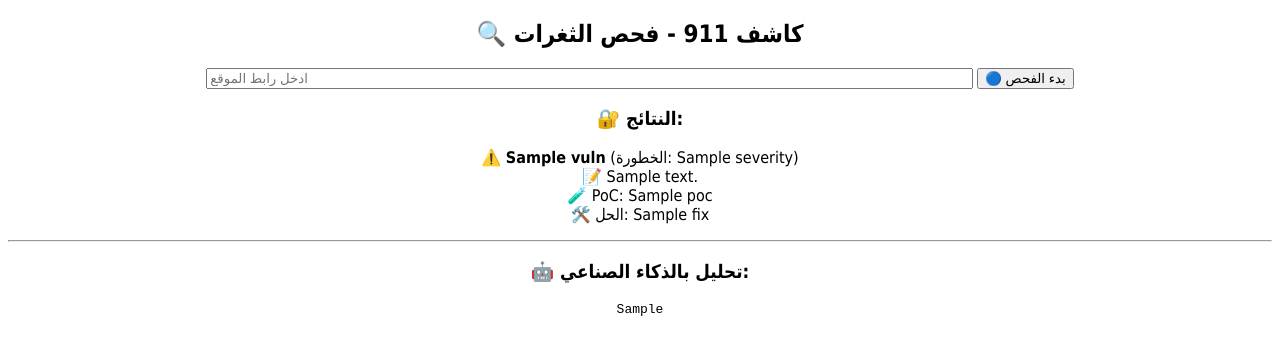
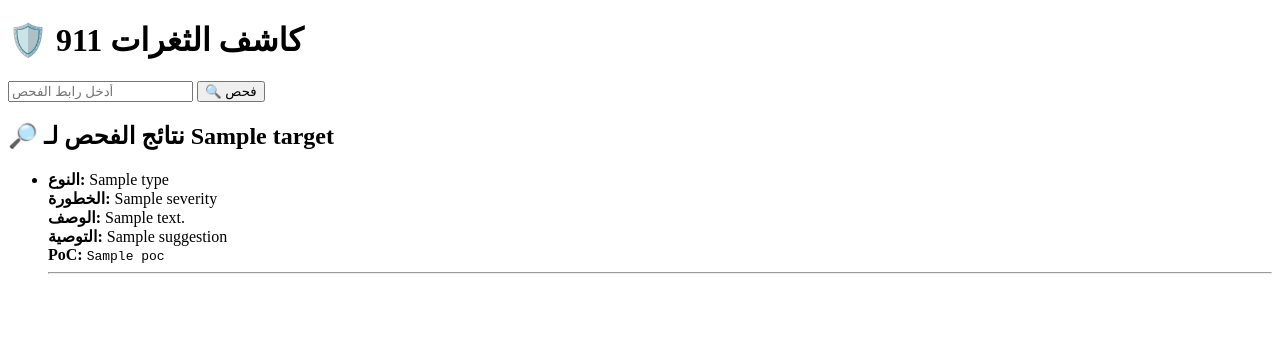
Before and after one commit to Mamduh-911/kashf-911-fresh, a Flask app: template templates/index.html in a window 1280 px wide. Shown: the top 355 px of the page. Run offline with Flask 3, Linux system fonts and the light colour scheme; the template is opened without the code that fills it: most values are stand-ins (such as "Sample title", 1, 10 or a date in 2020).

Commit message:
Update index.html

```diff
--- a/templates/index.html
+++ b/templates/index.html
@@ -1,30 +1,35 @@
+<!-- templates/index.html -->
 <!DOCTYPE html>
 <html lang="ar">
 <head>
     <meta charset="UTF-8">
-    <title>كاشف 911 - فحص الثغرات</title>
+    <title>كاشف الثغرات 911</title>
 </head>
-<body style="text-align:center; font-family:Tahoma;">
-    <h2>🔍 كاشف 911 - فحص الثغرات</h2>
-    <form method="post">
-        <input type="text" name="url" placeholder="ادخل رابط الموقع" style="width:60%;">
-        <button type="submit">🔵 بدء الفحص</button>
+<body>
+    <h1>🛡️ كاشف الثغرات 911</h1>
+    <form method="post" action="/scan">
+        <input type="text" name="url" placeholder="أدخل رابط الفحص" required>
+        <button type="submit">🔍 فحص</button>
     </form>
 
-    {% if result %}
-    <h3>🔐 النتائج:</h3>
-    {% for r in result %}
-        <p>⚠️ <strong>{{ r.vuln }}</strong> (الخطورة: {{ r.severity }})<br>
-        📝 {{ r.description }}<br>
-        🧪 PoC: {{ r.poc }}<br>
-        🛠️ الحل: {{ r.fix }}</p>
-        <hr>
-    {% endfor %}
+    {% if error %}
+        <p style="color:red;">{{ error }}</p>
     {% endif %}
 
-    {% if ai_result %}
-    <h3>🤖 تحليل بالذكاء الصناعي:</h3>
-    <pre>{{ ai_result }}</pre>
+    {% if results %}
+        <h2>🔎 نتائج الفحص لـ {{ target }}</h2>
+        <ul>
+            {% for r in results %}
+                <li>
+                    <strong>النوع:</strong> {{ r.type }} <br>
+                    <strong>الخطورة:</strong> {{ r.severity }} <br>
+                    <strong>الوصف:</strong> {{ r.description }} <br>
+                    <strong>التوصية:</strong> {{ r.suggestion }} <br>
+                    <strong>PoC:</strong> <code>{{ r.poc }}</code>
+                </li>
+                <hr>
+            {% endfor %}
+        </ul>
     {% endif %}
 </body>
 </html>
```
